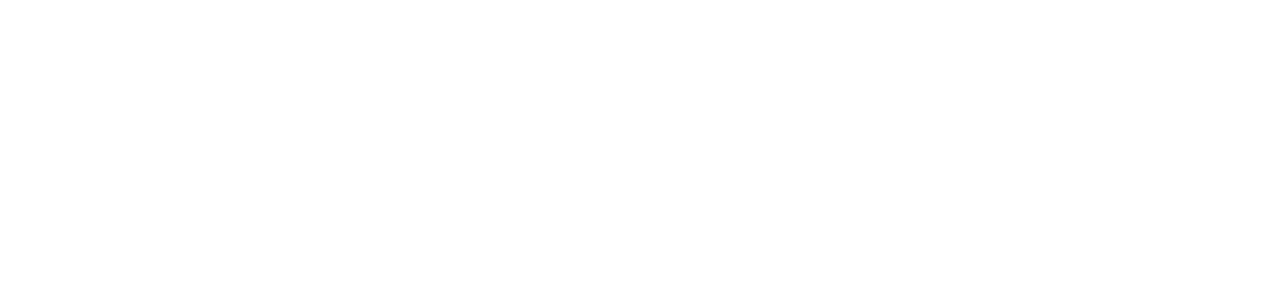
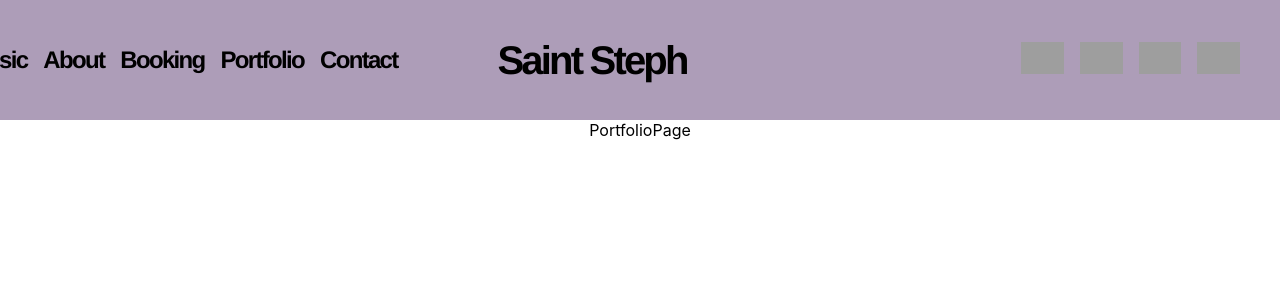
Before and after one commit to addyhebou/Saint-Steph-Official-Site, a React (Create React App) app: page /portfolio in a window 1280 px wide. Before the commit this address had no page. Shown: the top 300 px of the page. Built offline with nearby package versions, Linux system fonts and the light colour scheme; grey boxes are pictures that could not be loaded.

Commit message:
REFACTOR: Universal navbar and sidebar

```diff
--- a/src/App.tsx
+++ b/src/App.tsx
@@ -1,12 +1,36 @@
 import './App.css';
 import { Route, Routes } from 'react-router-dom';
 import HomePage from './Pages/HomePage';
+import Navbar from './Components/Navbar';
+import { useState, useRef } from 'react';
+import SideNav from './Components/SideNav';
+import PortfolioPage from './Pages/PortfolioPage';
 
 function App() {
+  const [sidenavOpen, setSidenavOpen] = useState<boolean>(false);
+  const myRef = useRef(null);
+  const executeScroll = () => {
+    if (!myRef || !myRef.current) return;
+    return (myRef.current as any).scrollIntoView();
+  };
   return (
     <div className="App">
+      <Navbar
+        turnOnSideNav={setSidenavOpen}
+        dimmed={sidenavOpen}
+        scroll={executeScroll}
+      />
+      <SideNav
+        isOpen={sidenavOpen}
+        setIsOpen={setSidenavOpen}
+        scroll={executeScroll}
+      />
       <Routes>
-        <Route path="/" element={<HomePage />} />
+        <Route
+          path="/"
+          element={<HomePage ref={myRef} sidenavOpen={sidenavOpen} />}
+        />
+        <Route path="/portfolio" element={<PortfolioPage />} />
       </Routes>
     </div>
   );
--- a/src/Components/Navbar.tsx
+++ b/src/Components/Navbar.tsx
@@ -26,7 +26,7 @@ export default function Navbar({
             <a
               className="MenuItem"
               href={page.link}
-              target={'_blank'}
+              target={page.name !== 'portfolio' ? '_blank' : ''}
               rel="noreferrer"
             >
               {page.name}
--- a/src/Constants/Pages.ts
+++ b/src/Constants/Pages.ts
@@ -12,8 +12,8 @@ export const PAGES: PageLink[] = [
     link: 'https://www.fiverr.com/s/PN9xA0',
   },
   {
-    name: 'Portfolio',
-    link: '',
+    name: 'portfolio',
+    link: '/portfolio',
   },
   {
     name: 'contact',
--- a/src/Pages/HomePage.tsx
+++ b/src/Pages/HomePage.tsx
@@ -2,24 +2,21 @@ import { AlertModal } from '../Components/AlertModal';
 import Banner from '../Components/Banner';
 import Biography from '../Components/Biography';
 import DictionaryDefinition from '../Components/DictionaryDefinition';
-import Navbar from '../Components/Navbar';
-import SideNav from '../Components/SideNav';
 import { BiographyText } from '../Constants/Biography';
 import { SUPERPRODUCER_DEFINITION } from '../Constants/Definition';
 import { ModalTypes } from '../Constants/types';
 import '../Styles/HomePage.scss';
-import { useState, useRef, useEffect } from 'react';
+import { useState, useEffect } from 'react';
 
-export default function HomePage() {
-  const [sidenavOpen, setSidenavOpen] = useState<boolean>(false);
+interface Props {
+  ref: React.MutableRefObject<null>;
+  sidenavOpen: boolean;
+}
+
+export default function HomePage({ ref, sidenavOpen }: Props) {
   const [open, setOpen] = useState(false);
   const handleOpen = () => setOpen(true);
   const handleClose = () => setOpen(false);
-  const myRef = useRef(null);
-  const executeScroll = () => {
-    if (!myRef || !myRef.current) return;
-    return (myRef.current as any).scrollIntoView();
-  };
   useEffect(() => {
     const timeoutId = setTimeout(() => {
       handleOpen();
@@ -55,17 +52,7 @@ export default function HomePage() {
         ]}
         type={ModalTypes.RECORD}
       />
-      <Navbar
-        turnOnSideNav={setSidenavOpen}
-        dimmed={sidenavOpen}
-        scroll={executeScroll}
-      />
       <Banner dimmed={sidenavOpen} />
-      <SideNav
-        isOpen={sidenavOpen}
-        setIsOpen={setSidenavOpen}
-        scroll={executeScroll}
-      />
       <DictionaryDefinition
         name={SUPERPRODUCER_DEFINITION.name}
         phonetic={SUPERPRODUCER_DEFINITION.phonetic}
@@ -74,7 +61,7 @@ export default function HomePage() {
         definitions={SUPERPRODUCER_DEFINITION.definitions}
         synonyms={SUPERPRODUCER_DEFINITION.synonyms}
       />
-      <div ref={myRef}>
+      <div ref={ref}>
         <Biography text={BiographyText} />
       </div>
     </div>
--- /dev/null
+++ b/src/Pages/PortfolioPage.tsx
@@ -0,0 +1,3 @@
+export default function PortfolioPage() {
+  return <div>PortfolioPage</div>;
+}
```
